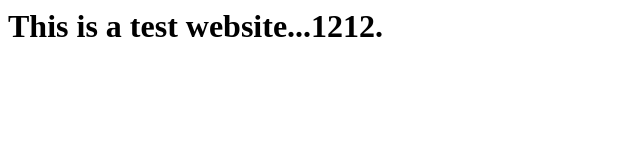
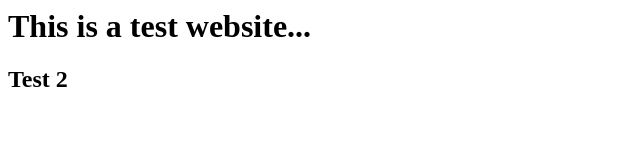
Before and after one commit to Skyfire-1/S3_website, a plain HTML site: page public/index.html in a window 1280 px wide. Shown: the whole page, without its empty margins (0-640 px from the left). Drawn offline with Linux system fonts and the light colour scheme.

Commit message:
Added test

```diff
--- a/public/index.html
+++ b/public/index.html
@@ -1 +1,2 @@
-<h1> This is a test website...1212. <h1>
+<h1> This is a test website... <h1>
+<h2> Test 2<h2>
```
